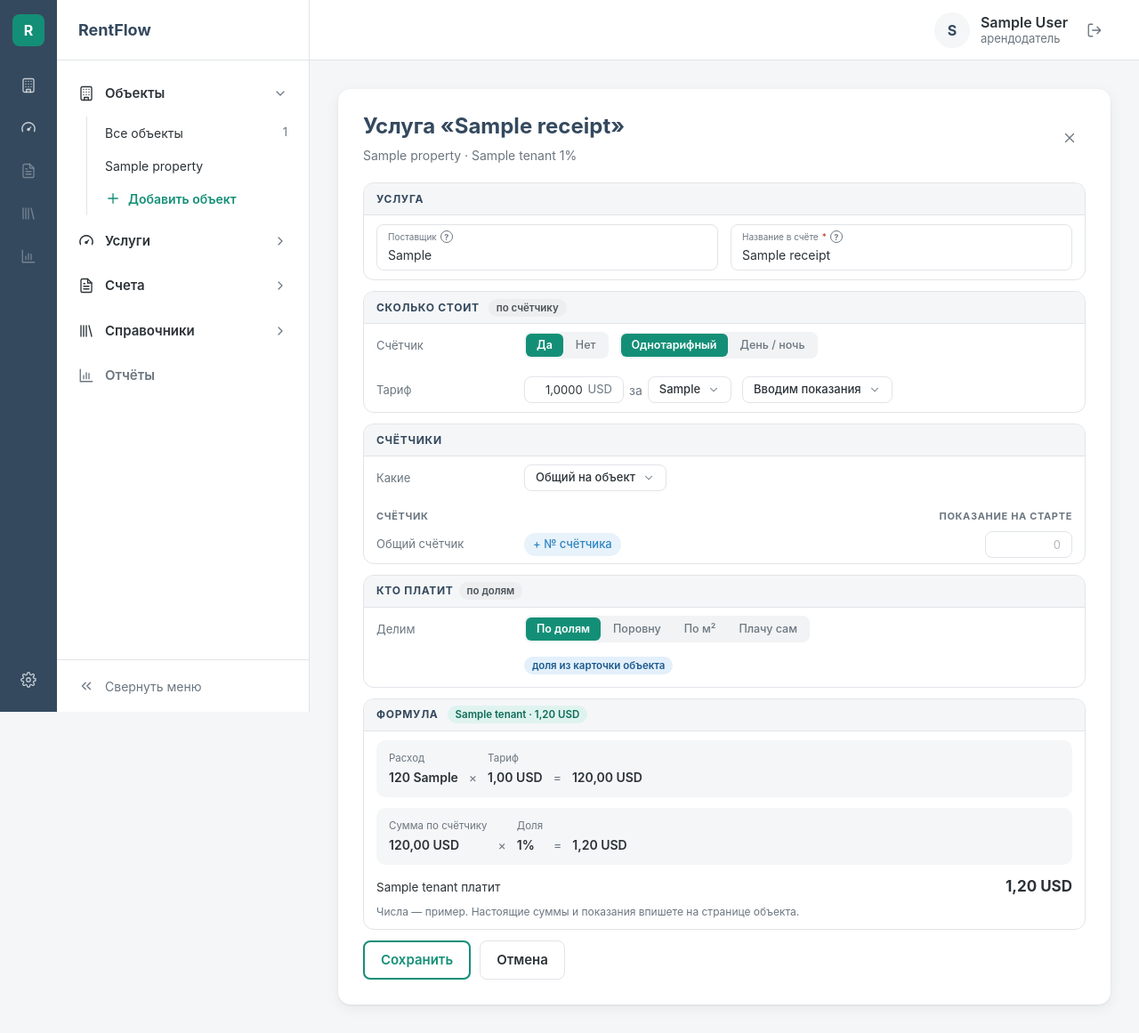
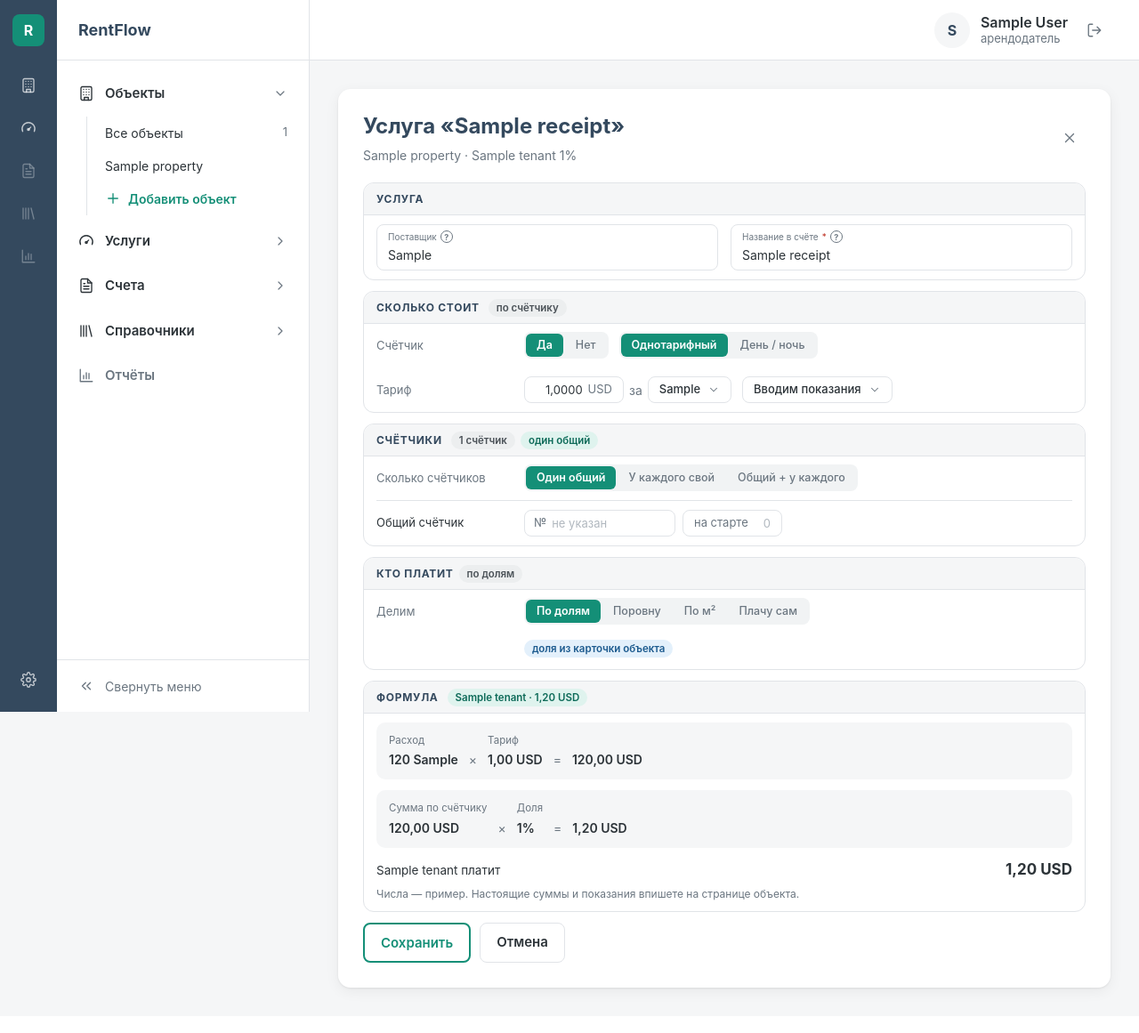
Before and after one commit to Andy7878750/rentflow, a Django app: page /receipts/1/edit/ in a window 1280 px wide. Shown: the whole page at 89% size. After the commit the page ends 1121 px from the top, so only its background shows below. Run offline with Django 5.2, Linux system fonts and the light colour scheme; a user stored in the database is signed in; tables that the repository leaves empty hold one stand-in row (values such as "Sample post").

Commit message:
Service window: «Счётчики» variant 1 — «Сколько счётчиков» switch, one row per meter on the grid, summary in the head
«Какие ▾» becomes «Сколько счётчиков: Один общий / У каждого свой / Общий + у каждого» with the same
short switches as «Сколько стоит». Each meter is one row on the same grid: the name in the label
column, then 30px fields — the number (an ordinary field, green while typed, blue with ✎ once saved)
and the starting reading (day and night). The head shows «N счётчиков · layout».

Co-Authored-By: Claude Opus 5.5 <noreply@anthropic.com>

```diff
--- a/apps/billing/services.py
+++ b/apps/billing/services.py
@@ -151,6 +151,37 @@ def sync_meters(receipt):
             meter.save(update_fields=['name'])
         result[tenant_id] = meter
     return result
+
+
+# «Сколько счётчиков» in the service window: short answers for the switch.
+LAYOUT_SHORT = [
+    (Receipt.Layout.COMMON, 'Один общий'),
+    (Receipt.Layout.TENANTS, 'У каждого свой'),
+    (Receipt.Layout.BOTH, 'Общий + у каждого'),
+]
+
+
+def meters_label(count):
+    """«1 счётчик», «2 счётчика», «5 счётчиков»."""
+    if count % 10 == 1 and count % 100 != 11:
+        word = 'счётчик'
+    elif 2 <= count % 10 <= 4 and not 12 <= count % 100 <= 14:
+        word = 'счётчика'
+    else:
+        word = 'счётчиков'
+    return f'{count} {word}'
+
+
+def meter_counts(property_obj):
+    """How many meters each layout gives, for the badge in the head of «Счётчики»."""
+    tenants = 0 if property_obj.is_owner_used else property_obj.tenants.count()
+    if not tenants:
+        return [{'value': 'any', 'count': meters_label(1)}]
+    return [
+        {'value': Receipt.Layout.COMMON, 'count': meters_label(1)},
+        {'value': Receipt.Layout.TENANTS, 'count': meters_label(tenants)},
+        {'value': Receipt.Layout.BOTH, 'count': meters_label(tenants + 1)},
+    ]
 
 
 def _meter_key(tenant_id):
--- a/apps/billing/views.py
+++ b/apps/billing/views.py
@@ -53,6 +53,8 @@ def _receipt_form(request, property_obj, receipt):
         'tenants': property_obj.tenants.all(),
         'meter_rows': services.meter_rows(receipt, request.POST if request.method == 'POST' else None),
         'layout_choices': Receipt.Layout.choices,
+        'layout_short': services.LAYOUT_SHORT,
+        'meter_counts': services.meter_counts(property_obj),
         # By readings is not a button any more: it follows from «У каждого свой».
         'split_choices': [
             choice for choice in Receipt.Split.choices
--- a/static/css/billing.css
+++ b/static/css/billing.css
@@ -2062,3 +2062,129 @@
 .pick-radio .pick-trigger {
   white-space: nowrap;
 }
+
+/* ---------- «Счётчики», variant 1 (2026-11-10) ----------
+   «Сколько счётчиков» with the same short switches as «Сколько стоит»; under a thin line one row per
+   meter on the same grid: the name in the label column, then fields of one height (30px) from the
+   answers' column — the number, the starting reading (day and night). The head sums it up. */
+.rform .meters-block .calc-row + .meter-list {
+  border-top: 1px solid var(--color-border);
+}
+
+.rform .meters-block .meter-list {
+  padding: 6px 0;
+}
+
+.rform .meters-block .meter-item {
+  display: grid;
+  grid-template-columns: 150px minmax(0, 1fr);
+  align-items: center;
+  gap: 16px;
+  min-height: 0;
+  padding: 4px 0;
+  border: 0;
+}
+
+.rform .meters-block .meter-item-name {
+  color: var(--color-text);
+  font-size: 13px;
+}
+
+.meter-item-fields {
+  display: flex;
+  flex-wrap: wrap;
+  align-items: center;
+  gap: 8px;
+}
+
+.rform .meters-block .ifield {
+  box-sizing: border-box;
+  height: 30px;
+}
+
+.rform .meters-block .ifield-num {
+  width: 112px;
+}
+
+.rform .meters-block .ifield-num input {
+  flex: 1 1 auto;
+  width: auto;
+  min-width: 0;
+}
+
+/* The number: an ordinary field; green while typed, blue with ✎ once saved. */
+.rform .meters-block .serial-field {
+  width: 170px;
+  padding: 0 0 0 10px;
+  overflow: hidden;
+  border-color: var(--color-border);
+  background: var(--color-surface);
+}
+
+.rform .meters-block .serial-field input {
+  flex: 1 1 auto;
+  width: auto;
+  min-width: 0;
+  text-align: left;
+}
+
+.rform .meters-block .serial-field[data-state=edit] {
+  border-color: var(--color-accent);
+  box-shadow: 0 0 0 3px var(--color-accent-soft);
+}
+
+.rform .meters-block .serial-field[data-state=locked] {
+  border-color: var(--color-info);
+  background: var(--color-info-soft);
+  box-shadow: none;
+}
+
+.rform .meters-block .serial-field[data-state=locked] input {
+  color: var(--color-primary);
+  cursor: default;
+}
+
+.rform .meters-block .serial-field[data-state=empty] .serial-toggle {
+  display: none;
+}
+
+.rform .meters-block .serial-field .serial-toggle {
+  width: 30px;
+  border-left: 1px solid var(--color-border);
+}
+
+.rform .meters-block .serial-field[data-state=locked] .serial-toggle {
+  border-left-color: #c9dff0;
+  color: var(--color-info);
+}
+
+.rform .meters-block .serial-field[data-state=locked] .serial-toggle .icon-done {
+  display: none;
+}
+
+.rform .meters-block .serial-field[data-state=locked] .serial-toggle .icon-edit {
+  display: block;
+}
+
+/* Head: how many meters and which layout — only the badges of the chosen layout. */
+.rform .meter-count,
+.rform .meter-layout {
+  display: none;
+}
+
+.rform .meter-count[data-layout=any],
+.rform:has(input[name=layout][value=common]:checked) .meter-count[data-layout=common],
+.rform:has(input[name=layout][value=tenants]:checked) .meter-count[data-layout=tenants],
+.rform:has(input[name=layout][value=both]:checked) .meter-count[data-layout=both],
+.rform:has(input[name=layout][value=common]:checked) .meter-layout[data-layout=common],
+.rform:has(input[name=layout][value=tenants]:checked) .meter-layout[data-layout=tenants],
+.rform:has(input[name=layout][value=both]:checked) .meter-layout[data-layout=both] {
+  display: inline-flex;
+}
+
+@media (max-width: 640px) {
+  .rform .meters-block .meter-item {
+    grid-template-columns: minmax(0, 1fr);
+    gap: 6px;
+  }
+}
--- a/static/js/app.js
+++ b/static/js/app.js
@@ -899,8 +899,8 @@
     }
   }, true);
 
-  // Meter number: «+ № счётчика» opens a field (green frame, ✓); typed and left or ✓ → saved
-  // (blue frame, ✎); ✎ opens it again; left empty → back to the chip.
+  // Meter number: an ordinary field; typing in it → green frame and ✓; typed and left or ✓ → saved
+  // (blue frame, ✎); ✎ opens it again; left empty → back to «не указан».
   function setSerialState(serial, state) {
     var input = serial.querySelector('input');
     if (state === 'locked' && !input.value.trim()) state = 'empty';
@@ -931,7 +931,13 @@
     else setSerialState(serial, 'locked');
   });
 
-  // A click into a saved number counts as nothing; leaving a typed one saves it.
+  // Into an empty number → typing (green); a click into a saved one counts as nothing.
+  document.addEventListener('focusin', function (event) {
+    var serial = event.target.closest && event.target.closest('[data-serial]');
+    if (serial && event.target.matches('input') && serial.dataset.state === 'empty') setSerialState(serial, 'edit');
+  });
+
+  // Leaving a typed number saves it.
   document.addEventListener('focusout', function (event) {
     var serial = event.target.closest && event.target.closest('[data-serial]');
     if (serial && event.target.matches('input') && serial.dataset.state === 'edit') setSerialState(serial, 'locked');
--- a/templates/billing/_receipt_form.html
+++ b/templates/billing/_receipt_form.html
@@ -132,53 +132,44 @@
       </div>
     </section>
 
-    {# ---------- 3. Счётчики: only with a meter — which meters, their numbers and starting readings ---------- #}
-    <section class="form-section rows metered-only">
-      <h2 class="form-section-head">Счётчики</h2>
+    {% comment %}3. Счётчики (variant 1): only with a meter. «Сколько счётчиков» with the same short switches as
+       above; then one row per meter on the same grid — the name in the label column, the number and the
+       starting readings as fields of one height from the answers' column. The head says the result.{% endcomment %}
+    <section class="form-section rows metered-only meters-block">
+      <h2 class="form-section-head">Счётчики
+        {% for layout in meter_counts %}<span class="badge meter-count" data-layout="{{ layout.value }}">{{ layout.count }}</span>{% endfor %}
+        {% if not property.is_owner_used and tenants %}{% for value, label in layout_short %}<span class="badge badge-ok meter-layout" data-layout="{{ value }}">{{ label|lower }}</span>{% endfor %}{% endif %}
+      </h2>
       <div class="form-section-body">
         {% if property.is_owner_used or not tenants %}
           <input type="hidden" name="layout" value="common">
         {% else %}
           <div class="calc-row">
-            <span class="calc-label">Какие</span>
+            <span class="calc-label">Сколько счётчиков</span>
             <div class="calc-ctrl">
-              <div class="pick pick-radio" data-drop>
-                <button type="button" class="pick-trigger" data-drop-trigger aria-haspopup="true" aria-expanded="false" aria-label="Какие счётчики">
-                  <span data-drop-label>{% for value, label in layout_choices %}{% if form.layout.value == value %}{{ label }}{% endif %}{% endfor %}</span>
-                  <svg class="icon select-chevron"><use href="#i-chevron-down"/></svg>
-                </button>
-                <ul class="select-menu pick-menu" role="radiogroup" aria-label="Какие счётчики" data-drop-menu hidden>
-                  {% for value, label in layout_choices %}
-                    <li class="select-row"><label class="select-option"><input type="radio" name="layout" value="{{ value }}"{% if form.layout.value == value %} checked{% endif %}><span>{{ label }}</span><svg class="icon select-check"><use href="#i-check"/></svg></label></li>
-                  {% endfor %}
-                </ul>
+              <div class="seg-track" role="radiogroup" aria-label="Сколько счётчиков">
+                {% for value, label in layout_short %}
+                  <label><input type="radio" name="layout" value="{{ value }}"{% if form.layout.value == value %} checked{% endif %}><span>{{ label }}</span></label>
+                {% endfor %}
               </div>
             </div>
           </div>
         {% endif %}
         <div class="meter-list">
-          <div class="meter-list-head">
-            <span>Счётчик</span>
-            <span></span>
-            <span class="readings-only">Показание на старте</span>
-          </div>
           {% for row in meter_rows %}
             <div class="meter-item" data-layouts="{{ row.layouts }}">
               <span class="meter-item-name fade">{{ row.name }}</span>
-              <div class="serial" data-serial data-state="{% if row.serial %}locked{% else %}empty{% endif %}">
-                <button type="button" class="serial-add" data-serial-add>+ № счётчика</button>
-                <span class="ifield serial-field">
+              <div class="meter-item-fields">
+                <span class="ifield serial-field" data-serial data-state="{% if row.serial %}locked{% else %}empty{% endif %}">
                   <span class="ifield-fix">№</span>
-                  <input type="text" name="serial-{{ row.key }}" value="{{ row.serial }}" maxlength="50" aria-label="{{ row.name }}: номер счётчика"{% if row.serial %} readonly{% endif %}>
+                  <input type="text" name="serial-{{ row.key }}" value="{{ row.serial }}" maxlength="50" placeholder="не указан" aria-label="{{ row.name }}: номер счётчика"{% if row.serial %} readonly{% endif %}>
                   <button type="button" class="serial-toggle" data-serial-toggle aria-label="{% if row.serial %}Изменить номер{% else %}Готово{% endif %}">
                     <svg class="icon icon-done"><use href="#i-check"/></svg>
                     <svg class="icon icon-edit"><use href="#i-edit"/></svg>
                   </button>
                 </span>
-              </div>
-              <div class="meter-item-start readings-only">
-                <label class="ifield ifield-num"><span class="ifield-fix zones2-only">день</span><input type="text" inputmode="decimal" name="initial-{{ row.key }}" value="{{ row.initial }}" placeholder="0" aria-label="{{ row.name }}: показание на старте"></label>
-                <label class="ifield ifield-num zones2-only"><span class="ifield-fix">ночь</span><input type="text" inputmode="decimal" name="initialn-{{ row.key }}" value="{{ row.initial_night }}" placeholder="0" aria-label="{{ row.name }}: показание на старте ночью"></label>
+                <label class="ifield ifield-num readings-only"><span class="ifield-fix zones1-only">на старте</span><span class="ifield-fix zones2-only">день</span><input type="text" inputmode="decimal" name="initial-{{ row.key }}" value="{{ row.initial }}" placeholder="0" aria-label="{{ row.name }}: показание на старте"></label>
+                <label class="ifield ifield-num readings-only zones2-only"><span class="ifield-fix">ночь</span><input type="text" inputmode="decimal" name="initialn-{{ row.key }}" value="{{ row.initial_night }}" placeholder="0" aria-label="{{ row.name }}: показание на старте ночью"></label>
               </div>
             </div>
           {% endfor %}
```
Also changed, not shown: CLAUDE.md (+6 -0 lines), apps/billing/tests.py (+9 -0 lines).
